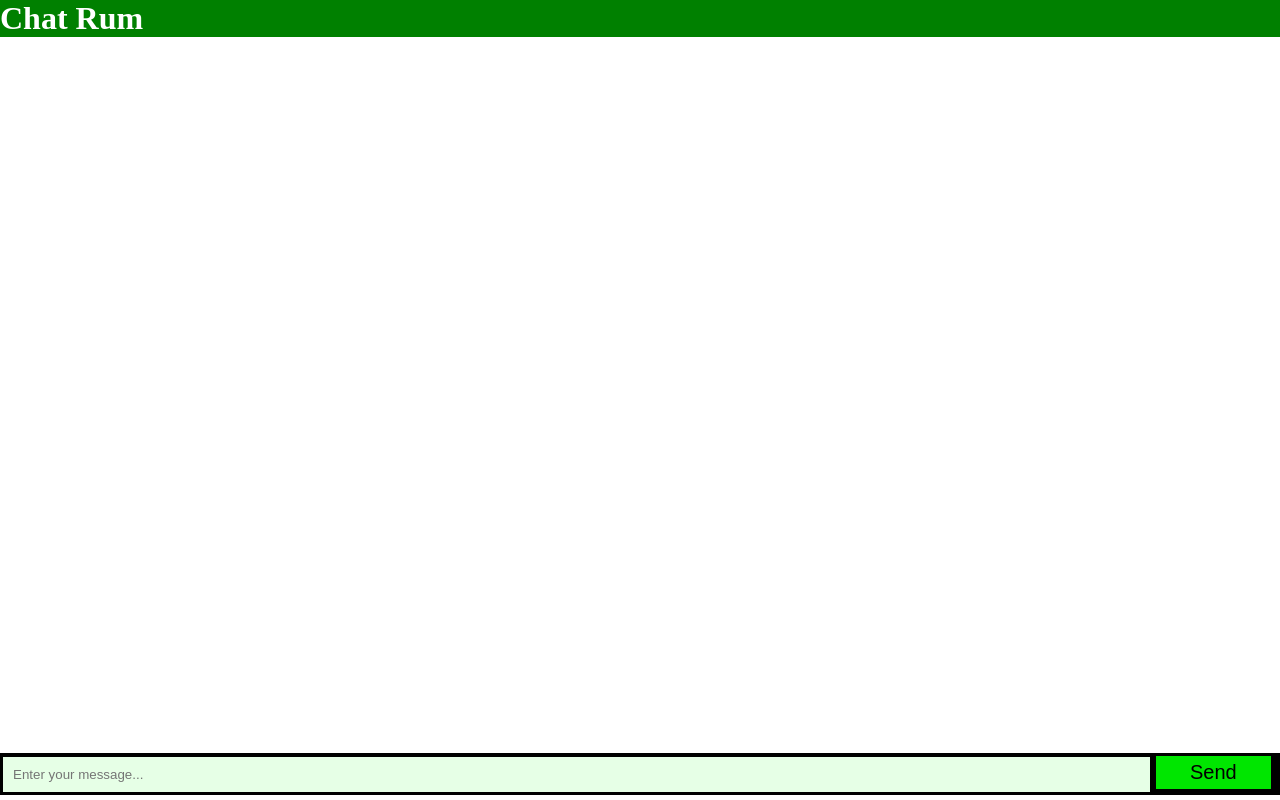
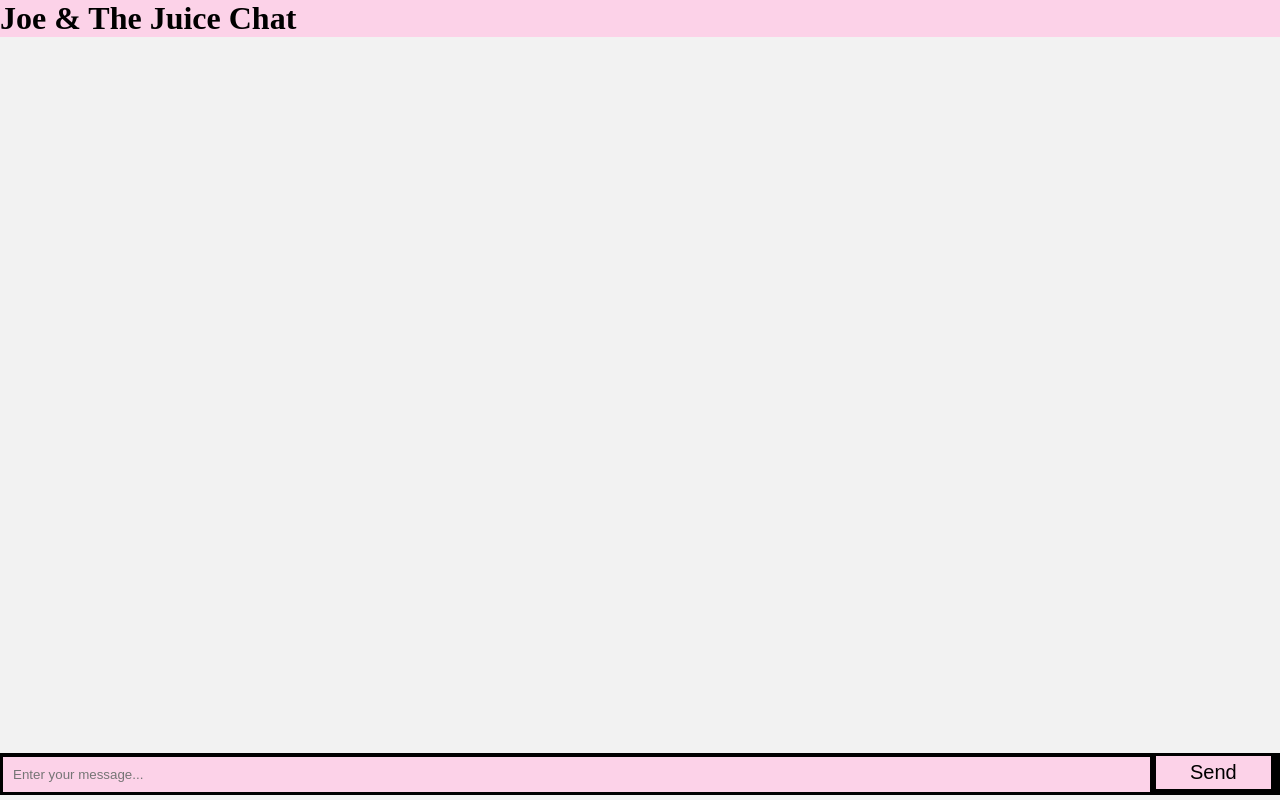
Before and after one commit to Retre4t/chatapp, a website: page public/Index.html in a window 1280 px wide. Drawn offline with nearby package versions, Linux system fonts and the light colour scheme; no server answers.

Commit message:
TIlføjet styling
Fikset så brugernavn kommer med når en besked sendes

```diff
--- a/public/Index.html
+++ b/public/Index.html
@@ -10,7 +10,7 @@
 <body>
 
     <div id="intro">
-      <h1>Chat Rum</h1>
+      <h1>Joe & The Juice Chat</h1>
     </div>
 
     <ul id="messages"></ul>
@@ -107,7 +107,7 @@
 						const decryptedMessage = data.decryptedMessage;
 
 						// Append a new list item to the unordered list with the id 'messages', displaying the received and decrypted message
-						$('#messages').append($('<li>').text(decryptedMessage));
+						$('#messages').append($('<li>').text(data.username + ': ' + decryptedMessage));
 					},
 					error: function (err) {
 						console.error('Decryption error:', err);
--- a/public/style.css
+++ b/public/style.css
@@ -5,14 +5,15 @@
 }
 
   #intro{
- 	background-color: #008000;
- 	color: #FFFFFF;
+ 	background-color:#fcd2e8 ;
+ 	color: #000000;
  	height: 5%;
  }
 
 
  body {
  	font: 20px;
+	background-color: #f2f2f2;
 }
 
  form {
@@ -24,7 +25,7 @@
  }
 
  form input {
- 	background-color: #e6ffe6;
+ 	background-color: #fcd2e8;
  	border: 0;
  	padding: 10px;
  	width: 90%;
@@ -33,7 +34,7 @@
 
  form button {
  	width: 9%;
- 	background: #00e600;
+ 	background: #fcd2e8;
  	border: none;
  	padding: 5px;
  	font-size: 20px;
@@ -51,7 +52,7 @@
  }
 
  #messages li:nth-child(odd) {
- 	background: #b3ffb3;
+ 	background:#fcd2e8;
  }
 
 
```
Also changed, not shown: test-server.js (+4 -3 lines).
